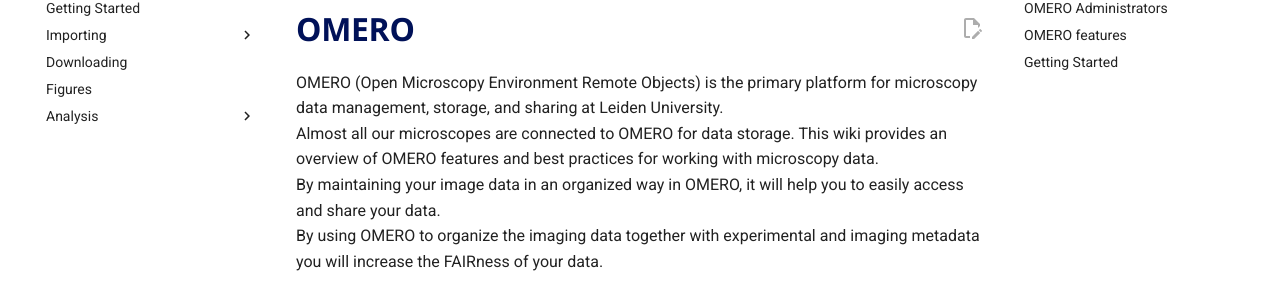
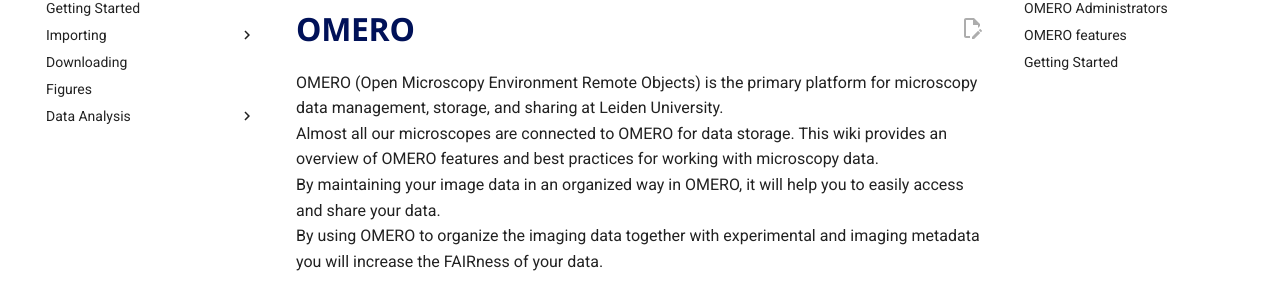
Before and after one commit to Leiden-Cell-Observatory/Leiden-Cell-Observatory.github.io, an MkDocs documentation site: the page built from docs/omero/index.md, in a window 1280 px wide. Shown: the part 208-508 px from the top of the page. Built offline with MkDocs 1.6.1 and Material for MkDocs 9.7.7, drawn with Linux system fonts in a browser that asks for light colours; comment, search, counter and statistics services are not loaded.

Commit message:
Update mkdocs.yml

```diff
--- a/mkdocs.yml
+++ b/mkdocs.yml
@@ -84,7 +84,7 @@
       - HCS metadata: omero/importing/mihcsme.md
     - Downloading: omero/downloading.md
     - Figures: omero/figure-creation.md
-    - Analysis:
+    - Data Analysis:
       - omero/analysis.md
       - Fiji: omero/analysis/analysis_fiji.md
       - Python: omero/analysis/analysis_python.md
```
